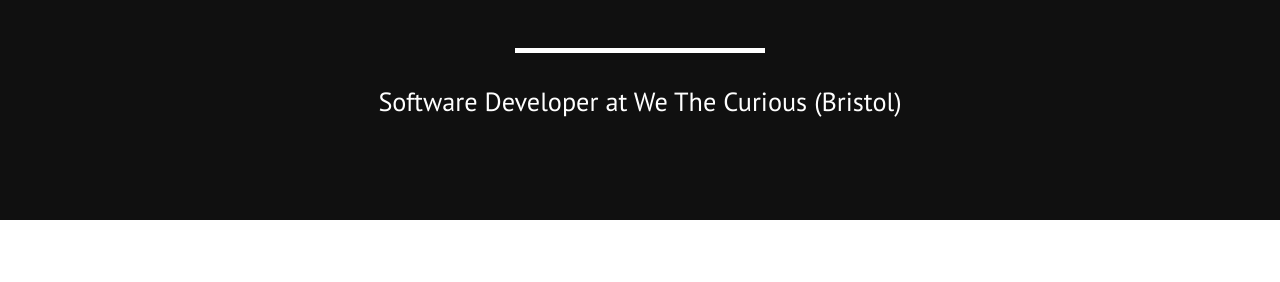
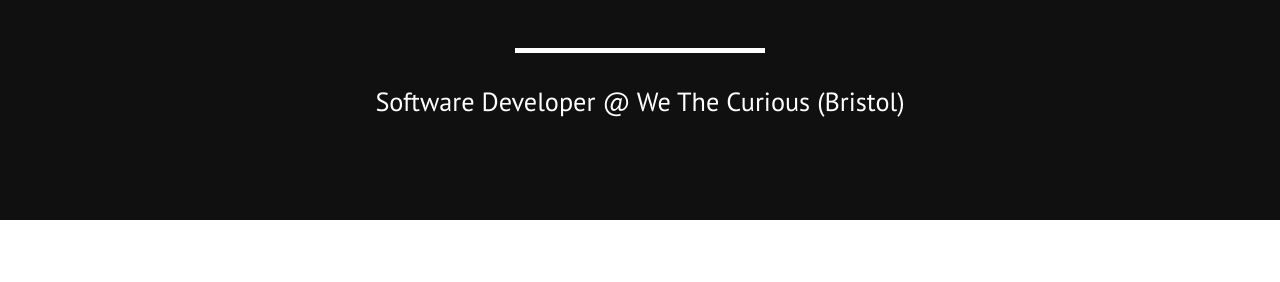
Before and after one commit to nestorreta/nestorreta.github.io, a Jekyll site: the page built from index.html, in a window 1280 px wide and 900 px high, scrolled down 478 px. Shown: the part 176-458 px from the top of the window. Built offline with Jekyll 4.4.1, drawn with Linux system fonts in a browser that asks for light colours.

```diff
--- a/_config.yml
+++ b/_config.yml
@@ -2,7 +2,7 @@
 title: Nestor Retamosa
 email: nestorreta@gmail.com
 url: http://retamosa.com
-description: "Software Developer at We The Curious (Bristol)"
+description: "Software Developer @ We The Curious (Bristol)"
 meta_author: Nestor Retamosa
 
 about:
```
